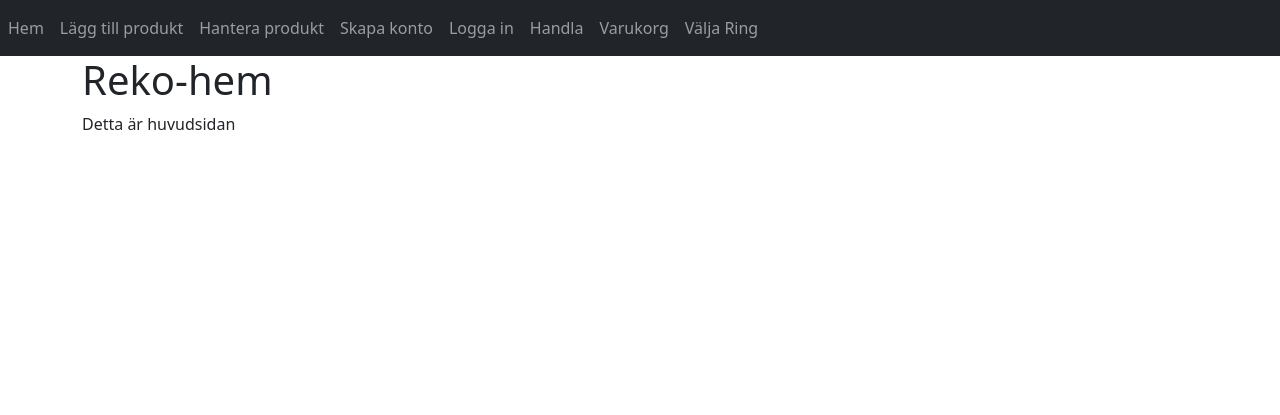
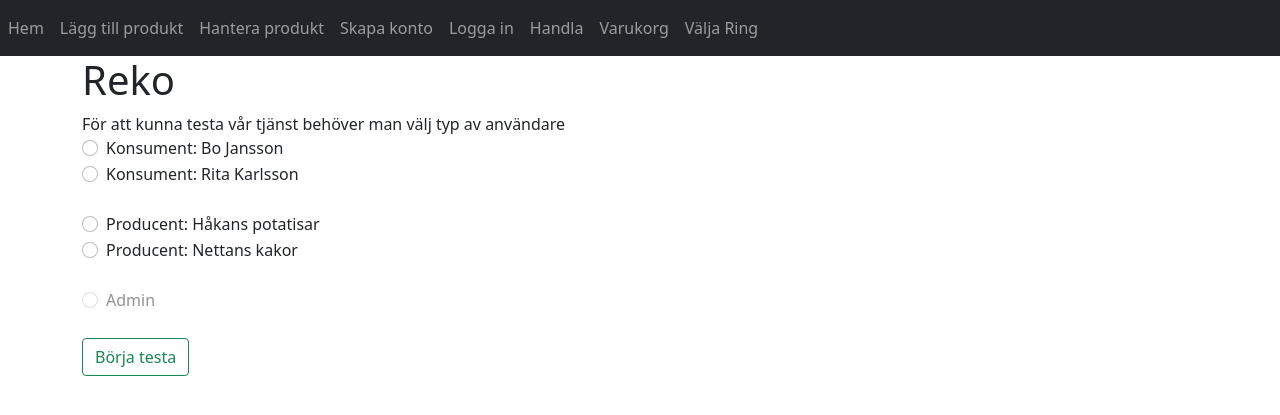
Before and after one commit to Augustaublet/Narproducerat, a Flask app: page / in a window 1280 px wide. Shown: the top 415 px of the page. Run offline with Flask 2, Linux system fonts and the light colour scheme; some libraries are stand-ins or nearby versions.

Commit message:
Laggt till session för att hålla reda på vilken användare som är aktiv. Även ändrat redirect i stället för render_tepmplate

```diff
--- a/app.py
+++ b/app.py
@@ -1,14 +1,29 @@
-from flask import Flask, render_template, url_for, request, flash
+from flask import Flask, render_template, url_for, request, flash, redirect, session
 from Klasser.product import Product
-from testobjekt import produkter, rekoringar
-from testobjekt import producenter
+from testobjekt import produkter, rekoringar, användare, producenter
 import json
 
 app = Flask(__name__)
+app.secret_key="tesfaafefaca"
+current_user = None
 
-@app.route("/")
+@app.route("/", methods=["GET", "POST"])
 def index():
-    return render_template("index.html")
+    if request.method == "POST":
+        user = request.form.get("user_select")
+        for a in användare:
+            name = a.get_name()
+            stripped = name.split(" ", 1)[0]
+            if user == stripped:
+                session["current_user"]= a.get_name()
+                return redirect(url_for("set_ring"))
+        for p in producenter:
+            name = p.get_name()
+            stripped = name.split(" ", 1)[0]
+            if user == stripped:
+                session["current_user"] = p.get_name()
+                return redirect(url_for("manage_product"))
+    return render_template("index.html", consumers=användare, producers=producenter)
 
 @app.route("/sign_up", methods=["GET", "POST"])
 def sign_up():
@@ -21,14 +36,14 @@ def login():
 # Sida för att visa vilka produkter man har, länkt till lägga till ny produkt, länk till uppdatera befintilig produkt
 @app.route("/manage_product", methods=["GET", "POST"])
 def manage_product():
+
     return render_template("manage_product.html", products=produkter)
 
 @app.route("/set_ring", methods=["GET","POST"])
 def set_ring():
     if request.method == "POST":
-        current_ring = request.form.get("set_ring")
-        return render_template("consumer_shopping.html",products=produkter, producers=producenter, current_ring=current_ring)
-
+        session["current_ring"] = request.form.get("set_ring")
+        return redirect(url_for("consumer_shopping"))
     return render_template("set_ring.html", ringar = rekoringar)
 
 @app.route("/add_product", methods=["GET", "POST"])
@@ -40,7 +55,7 @@ def add_product():
         isForSale = request.form.get("isForSale")
         ny_produkt = Product(namn, pris,"Producent", description, isForSale)
         produkter.append(ny_produkt)
-        return render_template("manage_product.html", products=produkter)
+        return redirect(url_for("manage_product"))
 
     return render_template("add_product.html", producers = producenter)
 
@@ -52,11 +67,11 @@ def update_product():
 @app.route("/handla", methods=["GET", "POST"])
 def consumer_shopping():
     if request.method == "POST":
-        current_ring = request.form.get("set_ring")
-        return render_template("consumer_shopping.html",products=produkter, producers=producenter, current_ring=current_ring)
+        if request.form.get("set_ring"):
+            session["current_ring"] = request.form.get("set_ring")
+            return redirect(url_for("consumer_shopping"))
 
-    current_ring= "Välj en ring"
-    return render_template("consumer_shopping.html", products=produkter, producers=producenter, ringar=rekoringar, current_ring=current_ring)
+    return render_template("consumer_shopping.html", products=produkter, producers=producenter, ringar=rekoringar, current_ring=session["current_ring"])
 
 @app.route("/buy-product", methods=["POST"])
 def buy_product():
--- a/templates/index.html
+++ b/templates/index.html
@@ -2,9 +2,38 @@
 {% block title %}Hem{% endblock %}
 
 {% block content %}
-<h1>Reko-hem</h1>
-<div>Detta är huvudsidan</div>
+<h1>Reko</h1>
+<div>För att kunna testa vår tjänst behöver man välj typ av användare</div>
+<div>
+<form method="Post">
 
-
+    {%for c in consumers%}
+    <div class="form-check">
+        <input class="form-check-input" type="radio" name="user_select" id={{c.get_name()}} value={{c.get_name()}}>
+        <label class="form-check-label" for={{c.get_name()}}>
+          Konsument: {{c.get_name()}}
+        </label>
+    </div>
+    {%endfor%}
+    </br>
+    {%for p in producers%}
+    <div class="form-check">
+        <input class="form-check-input" type="radio" name="user_select" id={{p.get_name()}} value={{p.get_name()}}>
+        <label class="form-check-label" for={{p.get_name()}}>
+            Producent: {{p.get_name()}}
+        </label>
+    </div>
+    {%endfor%}
+    </br>
+    <div class="form-check">
+        <input class="form-check-input" type="radio" name="user_select" id="admin" value="admin" disabled>
+        <label class="form-check-label" for="admin">
+          Admin
+        </label>
+    </div>
+    </br>
+      <button type="submit" class="btn btn-outline-success me-md-1">Börja testa</button>
+</form>
+</div>
 
 {% endblock %}
--- a/templates/manage_product.html
+++ b/templates/manage_product.html
@@ -5,7 +5,8 @@ Hantera produkt
 
 {% block content %}
 <h1>Hantera produkter</h1>
-
+<div><a role="button" class="btn btn-success me-md-1" href="/add_product">Ny produkt</a></div>
+</br>
 
 {% for product in products%}
 <div class="card" style="width: 35rem;">
@@ -19,7 +20,7 @@ Hantera produkt
         <input class="form-check-input" type="checkbox" id="for_sale" >
         <label class="form-check-label" for="flexSwitchCheckDefault">Produkt finns tillgänglig</label>
       </div>
-      <a class="btn btn-outline-success me-md-1"  href="/add_product" class="card-link">Uppdatera</a>
+      <a class="btn btn-outline-success me-md-1"  href="#" class="card-link" disabled>Uppdatera</a>
     </div>
   </div>
 {%endfor%}
```
